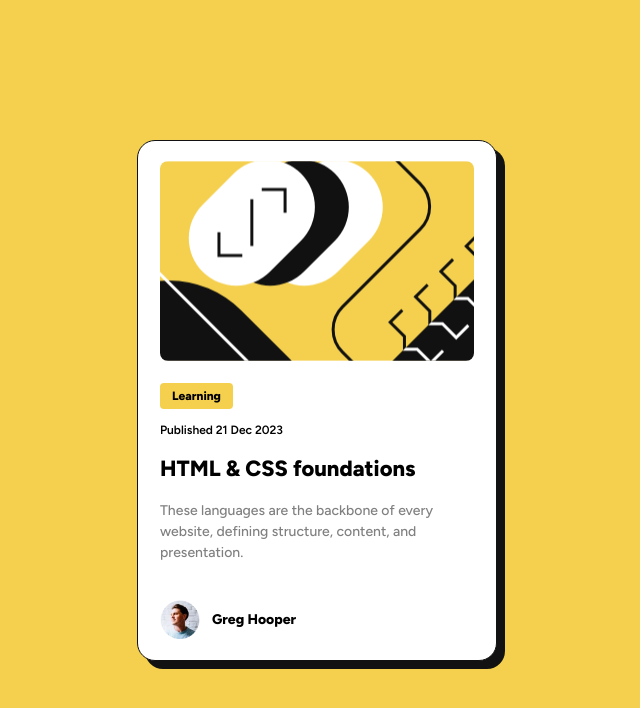
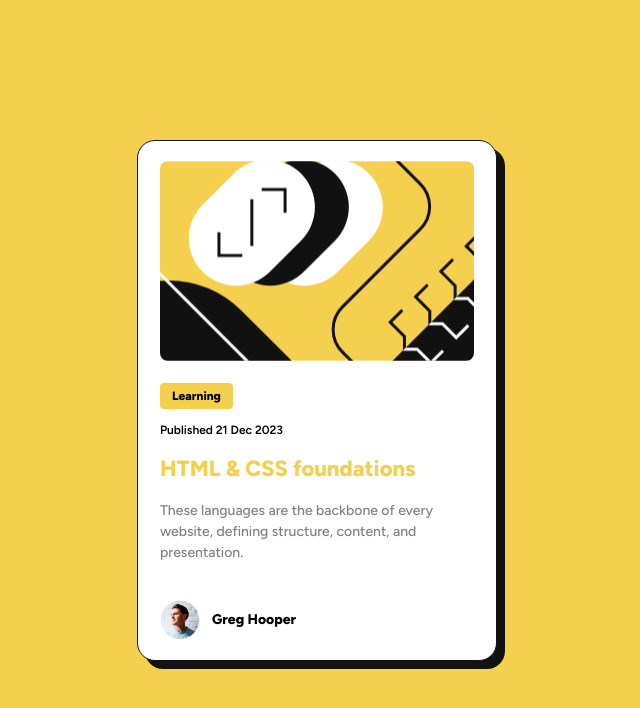
Before and after one commit to kevinyuri/blog-preview-card, a plain HTML site: page index.html in a window 1280 px wide. In both pictures the pointer is over the element "HTML & CSS foundations". Shown: the whole page, without its empty margins (323-963 px from the left). Drawn offline with Linux system fonts and the light colour scheme.

Commit message:
hover effect h1

```diff
--- a/style.css
+++ b/style.css
@@ -60,6 +60,11 @@ body {
   margin: 18px 0 18px 0;
 }
 
+.card h1:hover {
+  color: hsl(47, 88%, 63%);
+  cursor: pointer;
+}
+
 .card .main-p {
   font-size: 14px;
   color: hsl(0, 0%, 50%);
```
